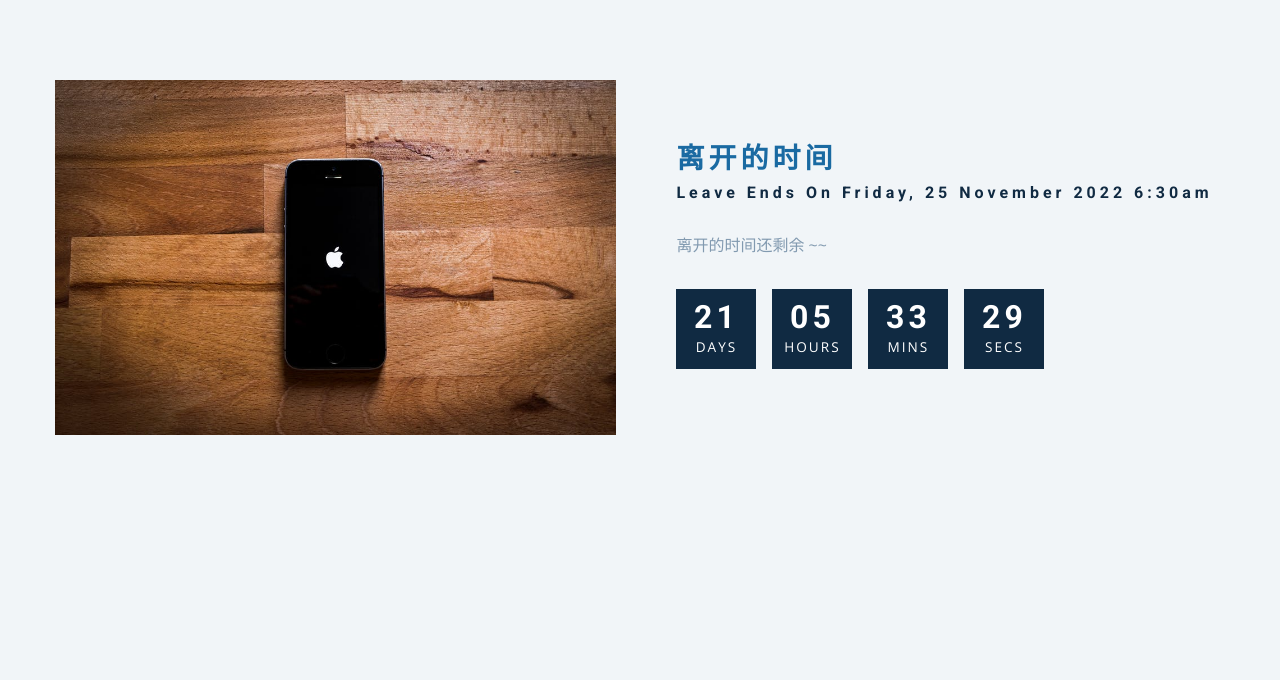
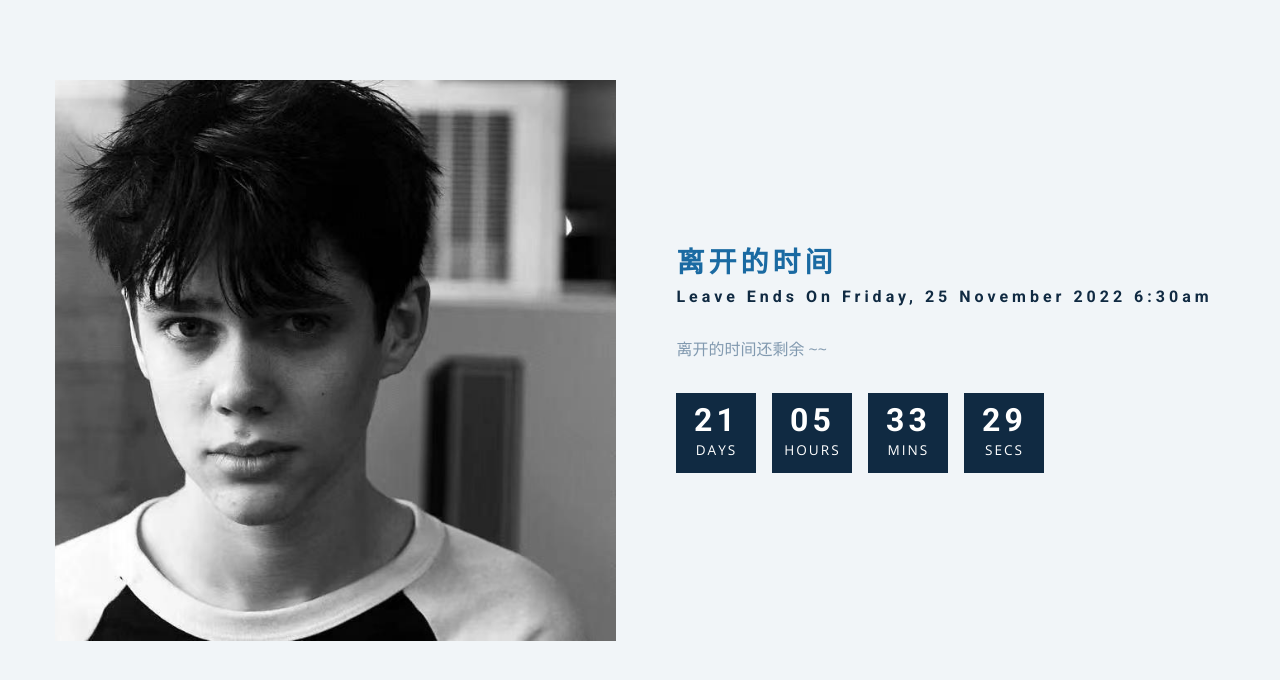
Before and after one commit to sunyangy/html-css-js, a plain HTML site: page 01_离开日期/index.html in a window 1280 px wide. Drawn offline with nearby package versions, Linux system fonts and the light colour scheme.

Commit message:
third push

```diff
--- a/01_离开日期/index.html
+++ b/01_离开日期/index.html
@@ -14,7 +14,7 @@
   <section class="section-center">
     <!-- image -->
     <article class="gift-img">
-      <img src="./gift.jpeg" alt="gift" />
+      <img src="./logo.jpg" alt="gift" />
     </article>
     <!-- info -->
     <article class="gift-info">
```
Also changed, not shown: 01_离开日期/logo.jpg (added).
